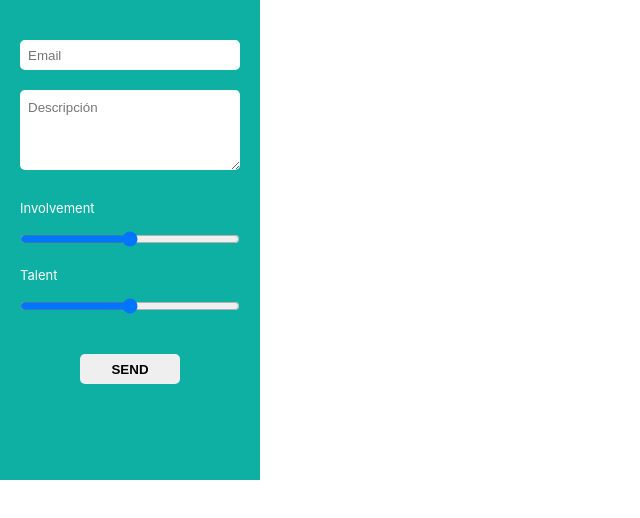
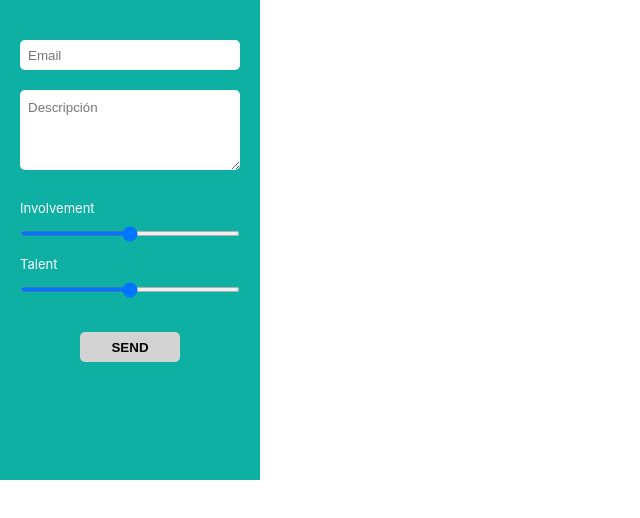
Before and after one commit to srojasz/nominations-project, a React (Create React App) app: page / in a window 1280 px wide. In both pictures the pointer is over the input "Send". Shown: the top 518 px of the page, without its empty margins (0-640 px from the left). Built offline with nearby package versions, Linux system fonts and the light colour scheme.

Commit message:
add styles

```diff
--- a/src/components/nominationForm/inputs/rangeInput.scss
+++ b/src/components/nominationForm/inputs/rangeInput.scss
@@ -16,6 +16,6 @@
         width: 100%;
         margin: 10px 0 20px;
         box-sizing: border-box;
+        height: 5px;
     }
-
 }
--- a/src/components/nominationForm/inputs/submitInput.scss
+++ b/src/components/nominationForm/inputs/submitInput.scss
@@ -7,4 +7,8 @@
     margin-top: 20px;
     text-transform: uppercase;
     width: 100px;
+
+    &:hover {
+        background-color: lightgray;
+    }
 }
```
